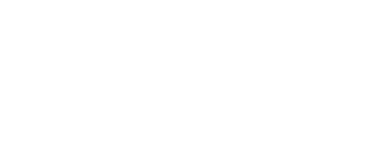
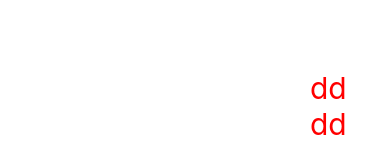
Before and after one commit to grotesq/ui, a React Native app: screen / in a window 390 px wide. Shown: the part 694-841 px from the top of the page. Built offline with nearby package versions, Linux system fonts and the light colour scheme.

Commit message:
추가: Portal

```diff
--- a/App.tsx
+++ b/App.tsx
@@ -1,16 +1,25 @@
 import React from 'react';
 import { StyleSheet, Text, View } from 'react-native';
 
-import { FAB } from 'atom/fab';
+import { FAB } from './src/atom/fab';
+import { Portal, PortalProvider, WarpTo } from './src/atom/portal';
 
 export default function App() {
   return (
-    <View>
-      <FAB>
-        <Text>
-          asdf
-        </Text>
-      </FAB>
-    </View>
+    <PortalProvider>
+      <View style={{ flex: 1 }}>
+        <View style={{ opacity: 0, display: 'none' }}>
+          <Text>asdf</Text>
+          <WarpTo name="pp">
+            <FAB>
+              <Text style={{ fontSize: 30, color: 'red' }}>
+                dddd
+              </Text>
+            </FAB>
+          </WarpTo>
+        </View>
+        <Portal name="pp" />
+      </View>
+    </PortalProvider>
   );
 }
--- a/babel.config.js
+++ b/babel.config.js
@@ -2,5 +2,23 @@
   api.cache(true);
   return {
     presets: ['babel-preset-expo'],
+    plugins: [
+      ["module-resolver", {
+        "root": ["./src"],
+        "extensions": [
+          '.js',
+          '.jsx',
+          '.ts',
+          '.tsx',
+          '.android.js',
+          '.android.tsx',
+          '.ios.js',
+          '.ios.tsx'
+        ],
+        "alias": {
+          "atom": "./src/atom",
+        }
+      }]
+    ]
   };
 };
--- a/package.json
+++ b/package.json
@@ -21,6 +21,7 @@
     "@types/react": "~16.9.35",
     "@types/react-native": "~0.63.2",
     "@types/styled-components": "^5.1.9",
+    "babel-plugin-module-resolver": "^4.1.0",
     "typescript": "~4.0.0"
   },
   "private": true
--- /dev/null
+++ b/src/atom/popup/index.tsx
@@ -0,0 +1 @@
+export * from './Popup';
--- /dev/null
+++ b/src/atom/portal/Portal.tsx
@@ -0,0 +1,20 @@
+import React from 'react';
+
+import { usePortal } from './PortalProvider';
+
+type PortalProps = {
+  name: string;
+};
+export const Portal = ({
+  name,
+}: PortalProps) => {
+  const portal = usePortal(name);
+
+  return (
+    <>
+      {portal.children.map((Component: any) => (
+        Component
+      ))}
+    </>
+  );
+};
--- /dev/null
+++ b/src/atom/portal/PortalProvider.tsx
@@ -0,0 +1,57 @@
+import React, { useContext, useEffect, useState } from 'react';
+
+const PortalContext = React.createContext({} as any);
+
+type IPortalContext = {
+  portals: Record<string, PortalData>;
+  addChild: (x: string, child: React.ReactNode) => void;
+  removeChild: (x: string, child: React.ReactNode) => void;
+};
+type PortalData = {
+  children: React.ReactNode[];
+};
+
+export const usePortal = (name: string): PortalData => {
+  const portals = useContext<IPortalContext>(PortalContext);
+  return portals.portals[name] || {
+    children: [],
+  };
+};
+export const useWarpTo = (name: string, children: React.ReactNode) => {
+  const portals = useContext<IPortalContext>(PortalContext);
+
+  useEffect(() => {
+    portals.addChild(name, children);
+    return () => {
+      portals.removeChild(name, children);
+    };
+  }, [children]);
+};
+
+type PortalProviderProps = {
+  children: React.ReactNode;
+};
+export const PortalProvider = ({
+  children,
+}: PortalProviderProps) => {
+  const [portals, setPortals] = useState<Record<string, PortalData>>({});
+
+  return (
+    <PortalContext.Provider
+      value={{
+        portals,
+        addChild: (name: string, children: React.ReactNode) => {
+          if (!portals[name])
+            portals[name] = { children: [] };
+          portals[name].children = [...portals[name].children, children];
+          setPortals({ ...portals });
+        },
+        removeChild: (name: string, children: React.ReactNode) => {
+
+        },
+      }}
+    >
+      {children}
+    </PortalContext.Provider>
+  );
+};
--- /dev/null
+++ b/src/atom/portal/WarpTo.tsx
@@ -0,0 +1,18 @@
+import React, { useEffect } from 'react';
+
+import { useWarpTo } from './PortalProvider';
+
+type WarpToProps = {
+  name: string;
+  children: React.ReactNode;
+};
+export const WarpTo = ({
+  name,
+  children,
+}: WarpToProps) => {
+  useWarpTo(name, children);
+
+  return (
+    <></>
+  );
+};
--- /dev/null
+++ b/src/atom/portal/index.tsx
@@ -0,0 +1,3 @@
+export * from './Portal';
+export * from './PortalProvider';
+export * from './WarpTo';
--- a/tsconfig.json
+++ b/tsconfig.json
@@ -2,6 +2,9 @@
   "extends": "expo/tsconfig.base",
   "compilerOptions": {
     "strict": true,
-    "baseUrl": "src"
+    "baseUrl": "./src",
+    "paths": {
+      "atom/*": ["./src/atom/*"]
+    }
   }
 }
```
Also changed, not shown: src/atom/popup/Popup.tsx (added, +22 -0 lines), 1 other file (tests, documents, lock files or other folders).
